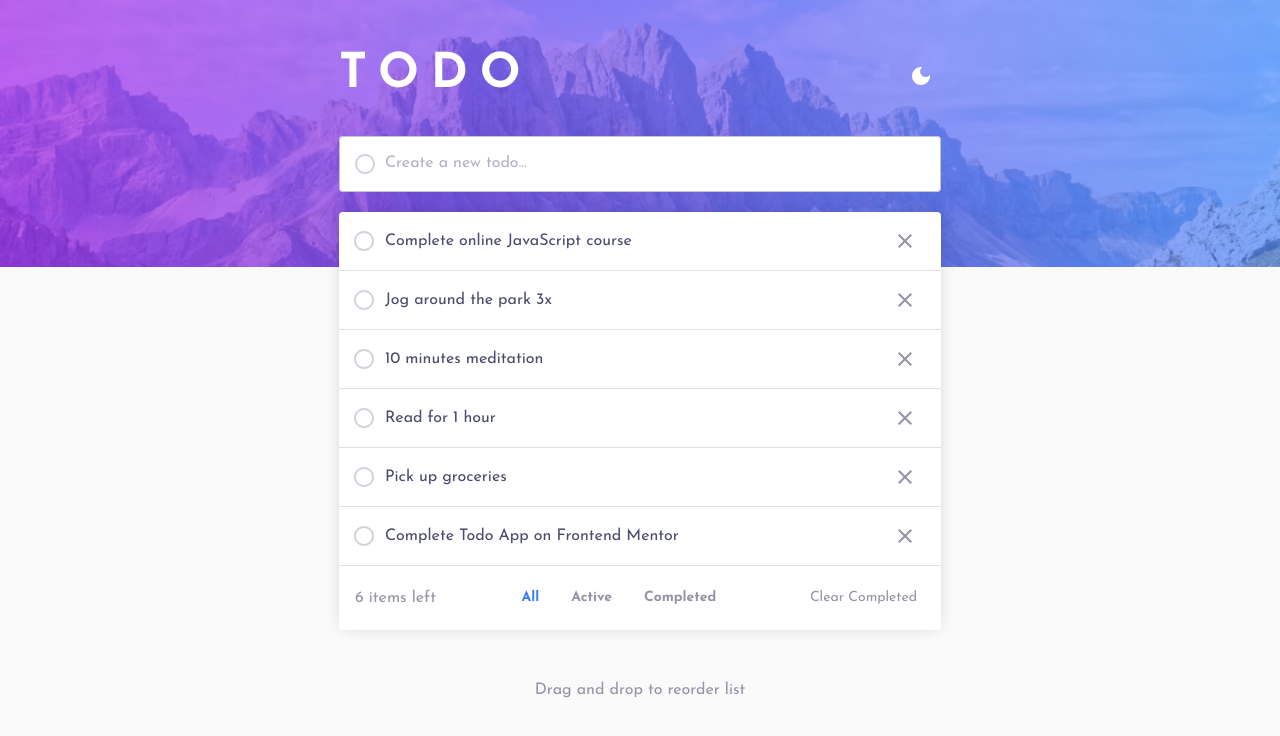
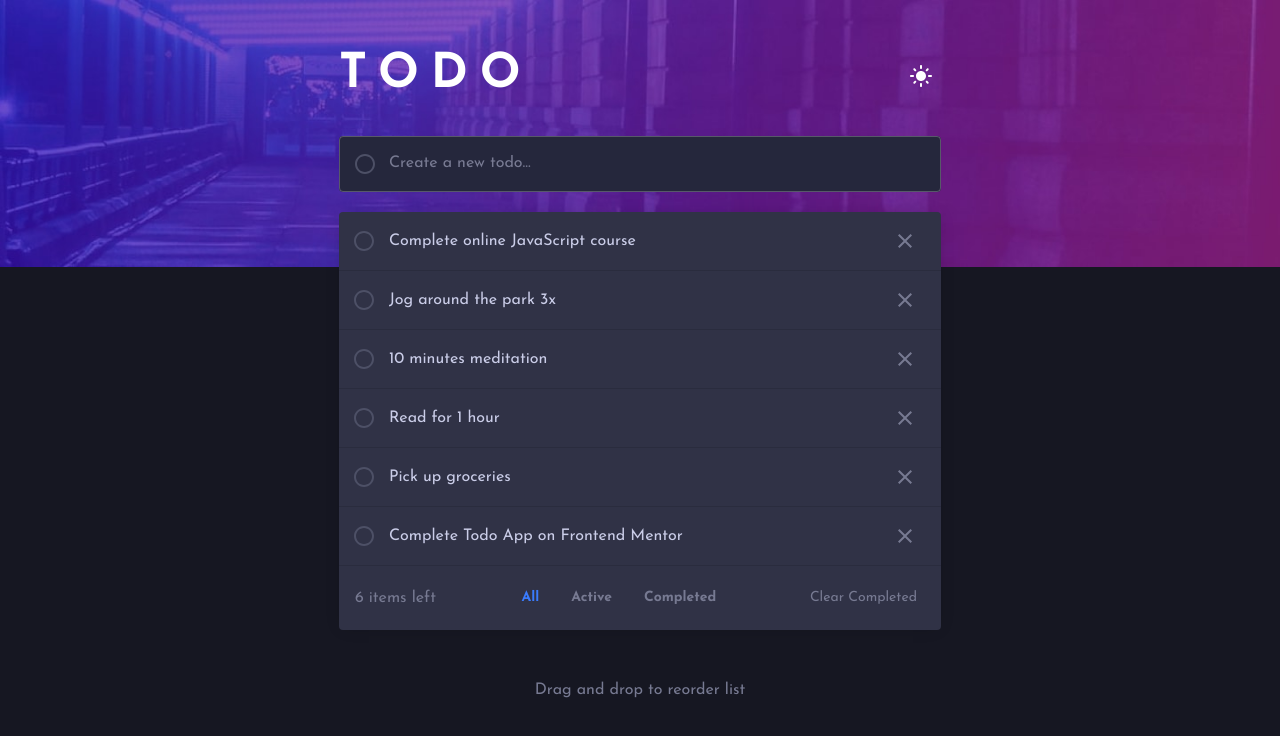
Before and after one commit to erlynascarate/todo-app, a React (Vite) app: page / in a window 1280 px wide. Shown: the top 736 px of the page. Built offline with nearby package versions, Linux system fonts and the light colour scheme.

Commit message:
Style the dark mode design

```diff
--- a/src/App.tsx
+++ b/src/App.tsx
@@ -1,7 +1,9 @@
+import { useSelector } from 'react-redux'
 import {
     Container,
     createTheme,
     CssBaseline,
+    PaletteMode,
     Paper,
     responsiveFontSizes,
     ThemeProvider,
@@ -12,6 +14,40 @@ import Header from './components/Header'
 import TodoList from './containers/TodoList'
 import Filters from './components/Filters'
 import Footer from './components/Footer'
+
+import { RootState } from './app/store'
+
+const getDesignTokens = (mode: PaletteMode) => ({
+    palette: {
+        mode,
+        primary: {
+            main: 'hsl(220, 98%, 61%)',
+        },
+        ...(mode === 'light'
+            ? {
+                  text: {
+                      primary: 'hsl(235, 19%, 35%)',
+                      secondary: 'hsl(236, 9%, 61%)',
+                      disabled: 'hsl(233, 11%, 84%)',
+                  },
+                  background: {
+                      default: 'hsl(0, 0%, 98%)',
+                      paper: 'hsl(0, 0%, 100%)',
+                  },
+              }
+            : {
+                  text: {
+                      primary: 'hsl(234, 39%, 85%)',
+                      secondary: 'hsl(234, 11%, 52%)',
+                      disabled: 'hsl(233, 14%, 35%)',
+                  },
+                  background: {
+                      default: 'hsl(235, 21%, 11%)',
+                      paper: 'hsl(235, 24%, 19%)',
+                  },
+              }),
+    },
+})
 
 let theme = createTheme({
     breakpoints: {
@@ -64,27 +100,18 @@ let theme = createTheme({
     typography: {
         fontFamily: '"Josefin Sans", sans-serif',
     },
-    palette: {
-        primary: {
-            main: 'hsl(220, 98%, 61%)',
-        },
-        text: {
-            primary: 'hsl(235, 19%, 35%)',
-            secondary: 'hsl(236, 9%, 61%)',
-            disabled: 'hsl(233, 11%, 84%)',
-        },
-        background: {
-            default: 'hsl(0, 0%, 98%)',
-        },
-    },
 })
 
 theme = responsiveFontSizes(theme)
 
 function App() {
+    const mode = useSelector((state: RootState) => state.mode)
+
+    theme = createTheme(theme, getDesignTokens(mode))
+
     return (
         <ThemeProvider theme={theme}>
-            <CssBaseline />
+            <CssBaseline enableColorScheme />
 
             <Layout>
                 <Container
--- a/src/app/store.ts
+++ b/src/app/store.ts
@@ -1,9 +1,11 @@
 import { configureStore } from '@reduxjs/toolkit'
 import todoListReducer from '../features/todoList/todoListSlice'
 import filterReducer from '../features/filter/filterSlice'
+import modeReducer from '../features/mode/modeSlice'
 
 export const store = configureStore({
     reducer: {
+        mode: modeReducer,
         filter: filterReducer,
         todoList: todoListReducer,
     },
--- a/src/components/Header.tsx
+++ b/src/components/Header.tsx
@@ -1,14 +1,18 @@
 import { BaseSyntheticEvent } from 'react'
-import { useDispatch } from 'react-redux'
+import { useDispatch, useSelector } from 'react-redux'
 
 import { IconButton, Stack, OutlinedInput, Typography } from '@mui/material'
+import LightMode from '@mui/icons-material/LightMode'
 import DarkMode from '@mui/icons-material/DarkMode'
 import RadioButtonUncheckedIcon from '@mui/icons-material/RadioButtonUnchecked'
 
 import { addTodo } from '../features/todoList/todoListSlice'
+import { toggleMode } from '../features/mode/modeSlice'
+import { RootState } from '../app/store'
 
 const Header = () => {
-    const dispach = useDispatch()
+    const dispatch = useDispatch()
+    const mode = useSelector((state: RootState) => state.mode)
 
     const handleSubmit = (event: BaseSyntheticEvent) => {
         event.preventDefault()
@@ -16,10 +20,12 @@ const Header = () => {
         const form = event.target
         const name = form.name.value
 
-        dispach(addTodo(name))
+        dispatch(addTodo(name))
 
         form.reset()
     }
+
+    const handleClick = () => dispatch(toggleMode())
 
     return (
         <Stack onSubmit={handleSubmit} component="form">
@@ -43,8 +49,12 @@ const Header = () => {
                     TODO
                 </Typography>
 
-                <IconButton sx={{ color: 'common.white' }}>
-                    <DarkMode />
+                <IconButton
+                    onClick={handleClick}
+                    sx={{ color: 'common.white' }}
+                >
+                    {mode === 'light' && <DarkMode />}
+                    {mode === 'dark' && <LightMode />}
                 </IconButton>
             </Stack>
 
@@ -61,7 +71,7 @@ const Header = () => {
                 startAdornment={
                     <RadioButtonUncheckedIcon
                         sx={{
-                            mr: 1,
+                            mr: { xs: 1, md: 1.5 },
                             color: 'text.disabled',
                         }}
                     />
--- a/src/components/Layout.tsx
+++ b/src/components/Layout.tsx
@@ -1,16 +1,33 @@
 import { Stack, styled } from '@mui/material'
+import bgMobileLight from '../assets/bg-mobile-light.jpg'
+import bgMobileDark from '../assets/bg-mobile-dark.jpg'
 import bgDesktopLight from '../assets/bg-desktop-light.jpg'
+import bgDesktopDark from '../assets/bg-desktop-dark.jpg'
 
 const Image = styled(Stack)(({ theme }) => {
+    const mobileImage =
+        theme.palette.mode === 'light'
+            ? `url(${bgMobileLight})`
+            : `url(${bgMobileDark})`
+
+    const desktopImage =
+        theme.palette.mode === 'light'
+            ? `url(${bgDesktopLight})`
+            : `url(${bgDesktopDark})`
+
     const minWidthDesktop = theme.breakpoints.up('lg')
 
     return {
         paddingTop: 16,
         minHeight: '100vh',
-        backgroundImage: `url(${bgDesktopLight})`,
+        backgroundImage: mobileImage,
         backgroundRepeat: 'no-repeat',
         backgroundSize: 'auto 240px',
         backgroundPositionX: 'center',
+
+        '@media (min-width: 450px)': {
+            backgroundImage: desktopImage,
+        },
 
         [minWidthDesktop]: {
             backgroundSize: '100%',
--- a/src/components/TodoListItem.tsx
+++ b/src/components/TodoListItem.tsx
@@ -47,6 +47,7 @@ const TodoListItem = (props: TodoListItemProps) => {
             <ListItemButton onClick={handleCheck}>
                 <Checkbox
                     sx={{
+                        mr: { md: 0.5 },
                         color: 'text.disabled',
                     }}
                     checked={checked}
--- /dev/null
+++ b/src/features/mode/modeSlice.ts
@@ -0,0 +1,14 @@
+import { PaletteMode } from '@mui/material'
+import { createSlice } from '@reduxjs/toolkit'
+
+const modeSlice = createSlice({
+    name: 'mode',
+    initialState: 'dark' as PaletteMode,
+    reducers: {
+        toggleMode: (state) => (state === 'light' ? 'dark' : 'light'),
+    },
+})
+
+export const { toggleMode } = modeSlice.actions
+
+export default modeSlice.reducer
```
